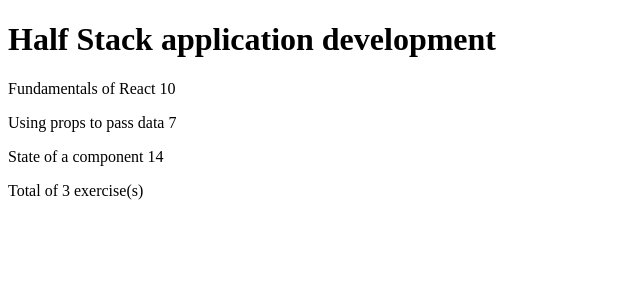
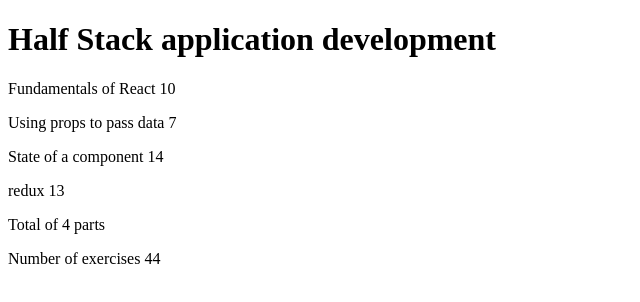
Before and after one commit to ksajan/fullstack, a React (Create React App) app in the folder part2/courseinfo/: page / in a window 1280 px wide. Shown: the top 302 px of the page, without its empty margins (0-640 px from the left). Built offline with nearby package versions, Linux system fonts and the light colour scheme.

Commit message:
completed exercise 2.2

```diff
--- a/part2/courseinfo/src/App.js
+++ b/part2/courseinfo/src/App.js
@@ -20,7 +20,13 @@
         name: 'State of a component',
         exercises: 14,
         id: 3
+      },
+      {
+        name: 'redux',
+        exercises: 13,
+        id: 4
       }
+
     ]
   }
 
--- a/part2/courseinfo/src/components/Total.js
+++ b/part2/courseinfo/src/components/Total.js
@@ -17,7 +17,8 @@
     const len = parts.length
     return (
         <div>
-            <p>Total of {len} exercise(s)</p>
+            <p>Total of {len} parts</p>
+            <Totatal parts={parts} />
         </div>
     )
 }
```
